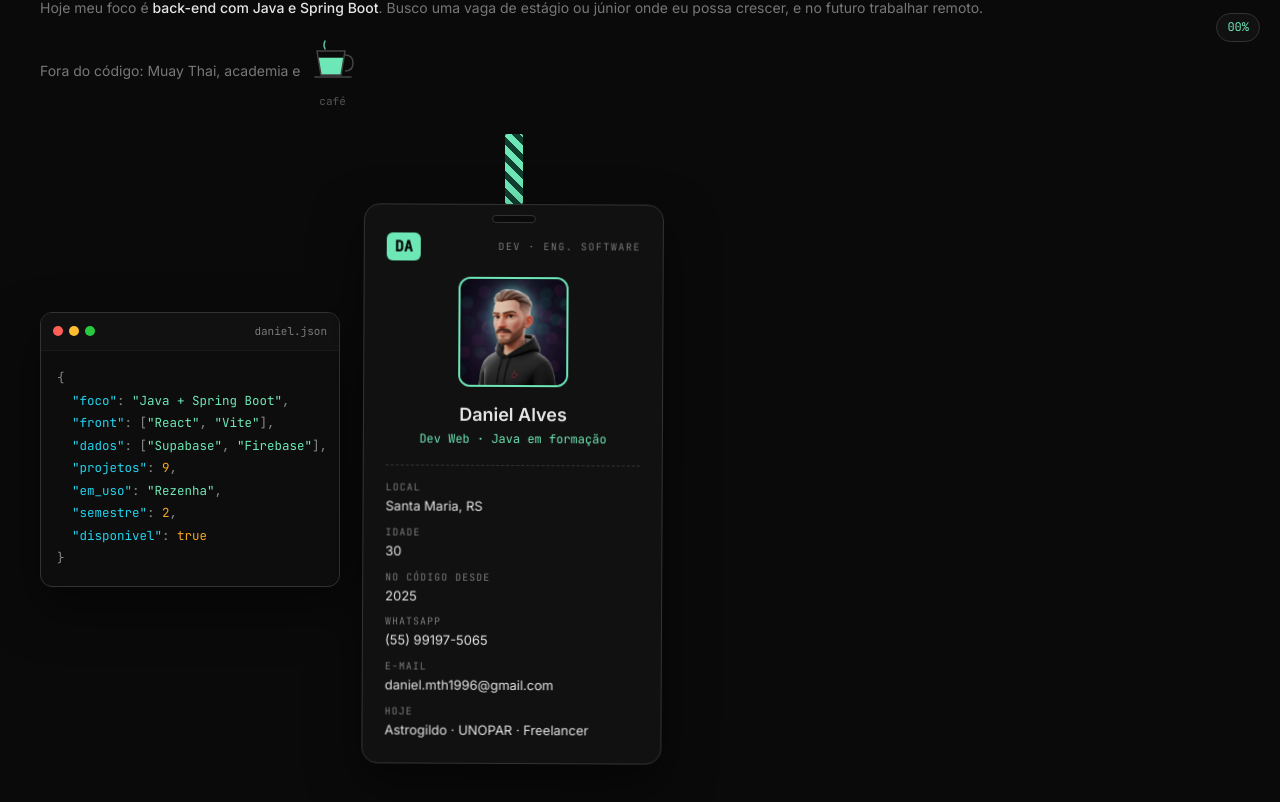
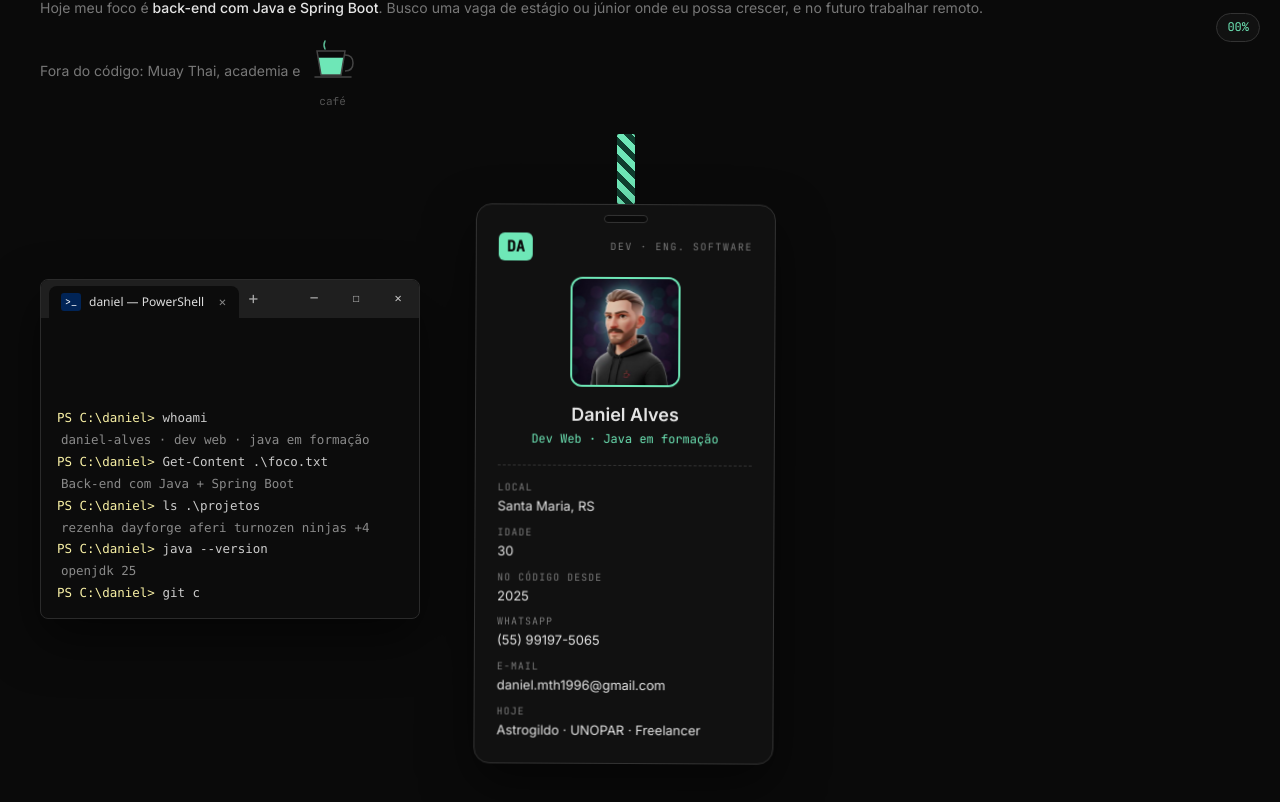
Before and after one commit to daniel-mscs/portfolio, a React (Vite) app: page / in a window 1280 px wide. Shown: the part 738-1540 px from the top of the page. Built offline with nearby package versions, Linux system fonts and the light colour scheme.

Commit message:
feat: terminal estilo windows com digitação animada ao lado do crachá

```diff
--- a/src/components/About.jsx
+++ b/src/components/About.jsx
@@ -130,6 +130,90 @@ const BADGE = [
   { k: 'Hoje', v: 'Astrogildo · UNOPAR · Freelancer' },
 ]
 
+const TERM = [
+  { cmd: 'whoami' },
+  { out: 'daniel-alves · dev web · java em formação' },
+  { cmd: 'Get-Content .\\foco.txt' },
+  { out: 'Back-end com Java + Spring Boot' },
+  { cmd: 'ls .\\projetos' },
+  { out: 'rezenha  dayforge  aferi  turnozen  ninjas  +4' },
+  { cmd: 'java --version' },
+  { out: 'openjdk 25' },
+  { cmd: 'git commit -m "aprendendo todo dia"' },
+  { out: '[main 7f3a2c1] aprendendo todo dia' },
+  { cmd: 'echo $status' },
+  { out: 'disponível para estágio / júnior ✔', ok: true },
+]
+
+const PROMPT = 'PS C:\\daniel>'
+
+function Terminal({ run }) {
+  const [lines, setLines] = useState([])
+  const [typing, setTyping] = useState('')
+
+  useEffect(() => {
+    if (!run) return
+    let alive = true
+    const sleep = (ms) => new Promise((r) => setTimeout(r, ms))
+
+    async function play() {
+      while (alive) {
+        setLines([])
+        for (const l of TERM) {
+          if (!alive) return
+          if (l.cmd) {
+            for (let i = 1; i <= l.cmd.length; i++) {
+              if (!alive) return
+              setTyping(l.cmd.slice(0, i))
+              await sleep(45 + Math.random() * 45)
+            }
+            await sleep(250)
+            setTyping('')
+            setLines((prev) => [...prev, l])
+          } else {
+            setLines((prev) => [...prev, l])
+            await sleep(450)
+          }
+        }
+        await sleep(4000)
+      }
+    }
+
+    play()
+    return () => { alive = false }
+  }, [run])
+
+  return (
+    <div className={styles.terminal}>
+      <div className={styles.winBar}>
+        <div className={styles.winTab}>
+          <span className={styles.psIcon}>{'>_'}</span>
+          daniel — PowerShell
+          <span className={styles.tabX}>✕</span>
+        </div>
+        <span className={styles.winPlus}>+</span>
+        <div className={styles.winCtrls}>
+          <span>─</span><span>☐</span><span className={styles.winClose}>✕</span>
+        </div>
+      </div>
+
+      <div className={styles.termBody}>
+        {lines.map((l, i) =>
+          l.cmd ? (
+            <div key={i}><span className={styles.prompt}>{PROMPT}</span> {l.cmd}</div>
+          ) : (
+            <div key={i} className={l.ok ? styles.outOk : styles.out}>{l.out}</div>
+          )
+        )}
+        <div>
+          <span className={styles.prompt}>{PROMPT}</span> {typing}
+          <span className={styles.caret} />
+        </div>
+      </div>
+    </div>
+  )
+}
+
 export default function About() {
   const [ref, visible] = useScrollReveal()
 
@@ -163,23 +247,7 @@ export default function About() {
       </div>
 
       <div className={`${styles.side} reveal from-right ${visible ? 'visible' : ''}`}>
-      <div className={styles.terminal}>
-        <div className={styles.termBar}>
-          <span /><span /><span />
-          <em>daniel.json</em>
-        </div>
-        <pre className={styles.termCode}>
-{`{
-  `}<b>"foco"</b>{`: `}<i>"Java + Spring Boot"</i>{`,
-  `}<b>"front"</b>{`: [`}<i>"React"</i>{`, `}<i>"Vite"</i>{`],
-  `}<b>"dados"</b>{`: [`}<i>"Supabase"</i>{`, `}<i>"Firebase"</i>{`],
-  `}<b>"projetos"</b>{`: `}<u>9</u>{`,
-  `}<b>"em_uso"</b>{`: `}<i>"Rezenha"</i>{`,
-  `}<b>"semestre"</b>{`: `}<u>2</u>{`,
-  `}<b>"disponivel"</b>{`: `}<u>true</u>{`
-}`}<span className={styles.caret} />
-        </pre>
-      </div>
+      <Terminal run={visible} />
       <div className={styles.badgeWrap}>
         <div className={styles.strap} />
         <div className={styles.badge}>
--- a/src/components/About.module.css
+++ b/src/components/About.module.css
@@ -269,58 +269,106 @@
 }
 
 .terminal {
-  width: 300px;
-  background: #0d0d0d;
-  border: 1px solid var(--border-hover);
-  border-radius: 12px;
+  width: 380px;
+  background: #0c0c0c;
+  border: 1px solid #2b2b2b;
+  border-radius: 8px;
   overflow: hidden;
-  box-shadow: 0 20px 50px rgba(0, 0, 0, 0.5);
+  box-shadow: 0 20px 50px rgba(0, 0, 0, 0.55);
+  font-family: 'Cascadia Code', 'Consolas', var(--font-mono);
 }
 
-.termBar {
+.winBar {
+  display: flex;
+  align-items: flex-end;
+  height: 38px;
+  background: #1f1f1f;
+  padding-left: 8px;
+}
+
+.winTab {
   display: flex;
   align-items: center;
-  gap: 6px;
-  padding: 10px 12px;
-  background: var(--bg-card);
-  border-bottom: 1px solid var(--border);
-}
-.termBar span { width: 10px; height: 10px; border-radius: 50%; background: #333; }
-.termBar span:nth-child(1) { background: #ff5f57; }
-.termBar span:nth-child(2) { background: #febc2e; }
-.termBar span:nth-child(3) { background: #28c840; }
-.termBar em {
-  margin-left: auto;
-  font-style: normal;
-  font-family: var(--font-mono);
-  font-size: 11px;
-  color: var(--text-faint);
+  gap: 8px;
+  height: 32px;
+  padding: 0 12px;
+  background: #0c0c0c;
+  border-radius: 8px 8px 0 0;
+  font-family: 'Segoe UI', var(--font-sans);
+  font-size: 12px;
+  color: #ddd;
 }
 
-.termCode {
-  padding: 16px;
+.psIcon {
   font-family: var(--font-mono);
+  font-size: 10px;
+  color: #fff;
+  background: #012456;
+  border-radius: 3px;
+  padding: 1px 4px;
+}
+
+.tabX { font-size: 10px; color: #888; margin-left: 6px; }
+
+.winPlus {
+  align-self: center;
+  margin-left: 10px;
+  color: #aaa;
+  font-size: 16px;
+}
+
+.winCtrls {
+  display: flex;
+  margin-left: auto;
+  height: 100%;
+}
+
+.winCtrls span {
+  width: 42px;
+  display: flex;
+  align-items: center;
+  justify-content: center;
+  color: #ccc;
+  font-size: 12px;
+}
+
+.winClose:hover { background: #c42b1c; color: #fff; }
+
+.termBody {
+  height: 300px;
+  padding: 14px 16px;
   font-size: 12.5px;
-  line-height: 1.8;
-  color: var(--text-secondary);
-  white-space: pre;
-  overflow-x: auto;
+  line-height: 1.75;
+  color: #cccccc;
+  overflow: hidden;
+  display: flex;
+  flex-direction: column;
+  justify-content: flex-end;
 }
-.termCode b { color: #22d3ee; font-weight: 400; }
-.termCode i { color: var(--accent); font-style: normal; }
-.termCode u { color: #F5A623; text-decoration: none; }
+
+.prompt { color: #f9f1a5; }
+.out { color: #8a8a8a; padding-left: 4px; }
+.outOk { color: var(--accent); padding-left: 4px; }
 
 .caret {
   display: inline-block;
-  width: 7px;
-  height: 14px;
-  background: var(--accent);
+  width: 8px;
+  height: 15px;
+  background: #cccccc;
   vertical-align: middle;
   margin-left: 2px;
   animation: caretBlink 1s step-end infinite;
 }
 @keyframes caretBlink { 50% { opacity: 0; } }
 
+/* mais respiro entre terminal e crachá */
+.side { gap: 56px; }
+#sobre { gap: 64px; }
+
+@media (max-width: 1100px) {
+  .side { flex-direction: column-reverse; gap: 32px; }
+}
+
 @media (max-width: 768px) {
   .terminal { width: 100%; }
 }
```
